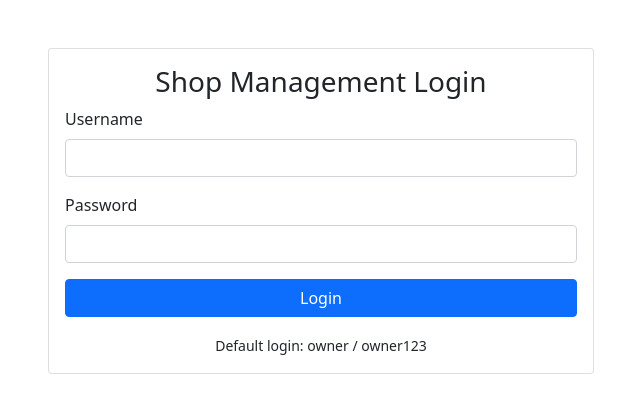
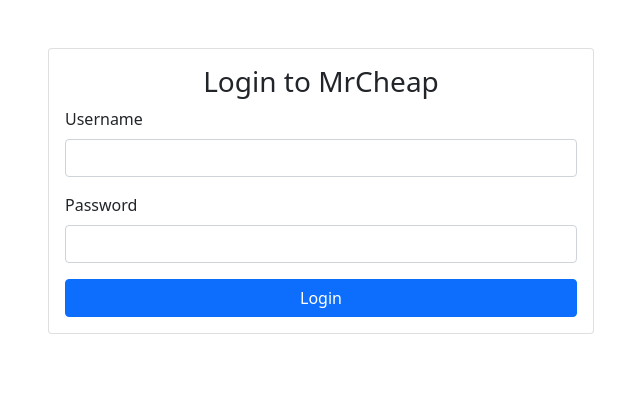
Before and after one commit to johnlaura430-crypto/shop_management, a Flask app: page /login in a window 1280 px wide. Shown: the top 413 px of the page, without its empty margins (319-959 px from the left). Run offline with Flask 3, Linux system fonts and the light colour scheme.

Commit message:
Update login.html

```diff
--- a/shop_management/templates/login.html
+++ b/shop_management/templates/login.html
@@ -6,7 +6,7 @@
         <div class="col-md-6">
             <div class="card mt-5">
                 <div class="card-body">
-                    <h3 class="card-title text-center">Shop Management Login</h3>
+                    <h3 class="card-title text-center">Login to MrCheap</h3>
                     <form method="POST">
                         <div class="mb-3">
                             <label class="form-label">Username</label>
@@ -18,12 +18,11 @@
                         </div>
                         <button type="submit" class="btn btn-primary w-100">Login</button>
                     </form>
-                    <div class="mt-3 text-center">
-                        <small>Default login: owner / owner123</small>
-                    </div>
+
                 </div>
             </div>
         </div>
     </div>
 </div>
+
 {% endblock %}
```
